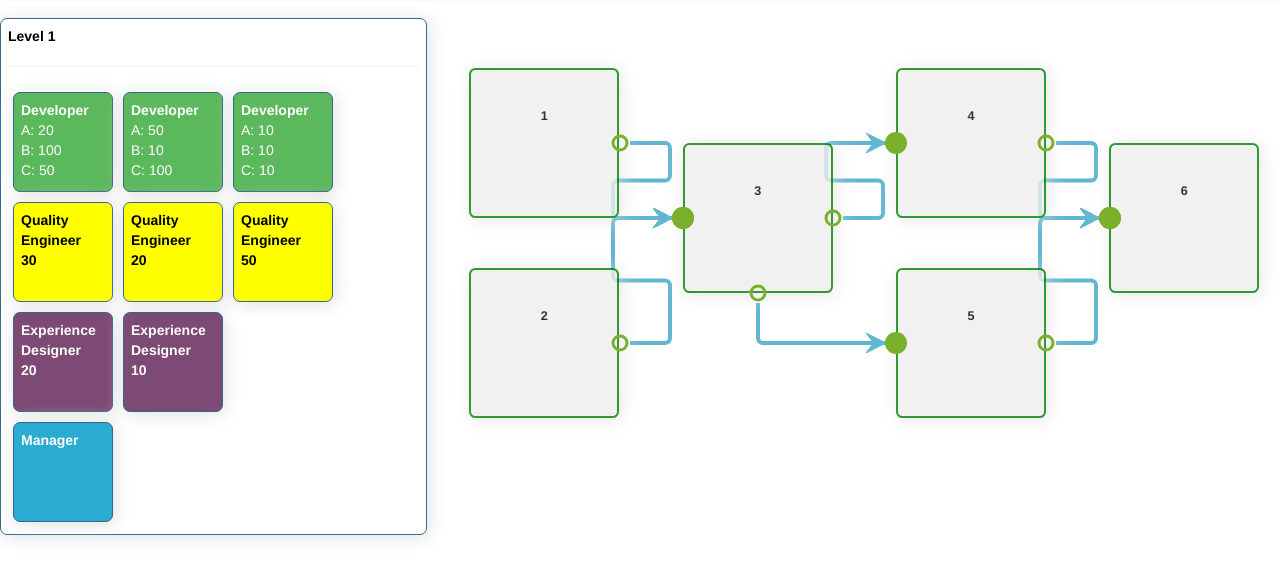
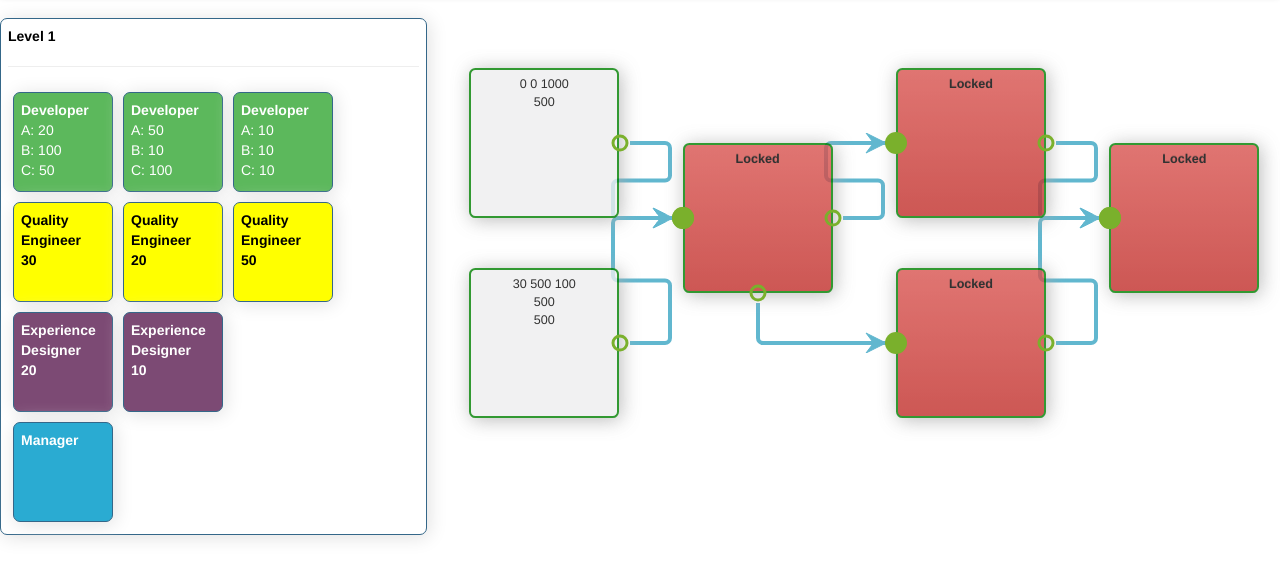
Before and after one commit to alseambusher/nick-fury, a plain HTML site: page index.htm in a window 1280 px wide. Both pictures are taken after a click on the link "Start Game". Shown: the part 54-632 px from the top of the page. Drawn offline with Linux system fonts and the light colour scheme.

Commit message:
making adding tiles dynamic

```diff
--- a/css/app.css
+++ b/css/app.css
@@ -17,7 +17,6 @@
     padding:0.5em;
     width:150px;
     height:150px;
-    line-height: 80px;
     -webkit-transition: -webkit-box-shadow 0.15s ease-in;
     -moz-transition: -moz-box-shadow 0.15s ease-in;
     -o-transition: -o-box-shadow 0.15s ease-in;
--- a/index.htm
+++ b/index.htm
@@ -48,17 +48,10 @@
 </nav>
 <div class="container-fluid">
 	<div class="row">
-	<div class="toolbox col-md-4" id="toolbox">
-	<b>Level 1</b><hr/>
-	</div>
-        <div class="col-md-8 flow" id="flow">
-            <div class="window" id="flowchartWindow1"><strong>1</strong><br/><br/></div>
-            <div class="window" id="flowchartWindow2"><strong>2</strong><br/><br/></div>
-            <div class="window" id="flowchartWindow3"><strong>3</strong><br/><br/></div>
-            <div class="window" id="flowchartWindow4"><strong>4</strong><br/><br/></div>
-            <div class="window" id="flowchartWindow5"><strong>5</strong><br/><br/></div>
-            <div class="window" id="flowchartWindow6"><strong>6</strong><br/><br/></div>
-        </div>
+		<div class="toolbox col-md-4" id="toolbox">
+			<b>Level 1</b><hr/>
+		</div>
+        	<div class="col-md-8 flow" id="flow"></div>
 	</div>
 </div>
 <script src="js/app.js"></script>
--- a/js/app.js
+++ b/js/app.js
@@ -20,6 +20,9 @@ var G_GAME_STATE = cGameStopped;
 var G_NUM_TILES = 0;
 
 // game settings -----------------------------------------
+// 1 3 R L means: node1 - node3 connection is made from right of node1 to left of node2
+// 6 is number of tiles
+// TODO for 8 10 12
 var game_connections = { 6: [[1,3,R,L],
 			[2,3,R,L],
 			[3,4,R,L],
@@ -28,6 +31,7 @@ var game_connections = { 6: [[1,3,R,L],
 			[5,6,R,L]] };
 
 // left and top positions of the window in %
+// This specifies arrangements of each node. [5,10] means first node is 5% from left and 10% from top
 var window_positions = { 6: [[5,10],
 			     [5,50],
 			     [30,25],
@@ -35,6 +39,8 @@ var window_positions = { 6: [[5,10],
 			     [55,50],
 			     [80,25]]};
 
+// this should specify the requirement of each node.
+// NOTE: add "locked":false to starting nodes
 var levels = { 6 : [{"Dev":[0,0,1000], "QE":500,"locked":false},
 			{"Dev":[30,500,100], "QE":500,"XD":500,"locked":false},
 			{"Dev":[500,60,0], "QE":500,"XD":500},
@@ -67,7 +73,7 @@ $(document).ready(function(){
 
 	$("#start_game_button").click(start);
 
-	// make dev
+	// making dev
 	for (var i=0; i<people["Dev"].length; i++){
 		node = people["Dev"][i];
 		var person = document.createElement("div");
@@ -103,8 +109,6 @@ $(document).ready(function(){
 		person.setAttribute('class','people manager');
 		document.getElementById("toolbox").appendChild(person);
 	}
-
-
 });
 
 
@@ -123,9 +127,44 @@ function displayProgress(){
 	if(G_GAME_STATE == cGameStarted)
 		setTimeout(displayProgress, 1000/G_GAME_SPEED);
 }
+// this simply updates the windows using the array levels
+function create_tiles(){
+    // add nodes
+    for(var i=0; i<G_NUM_TILES; i++){
+	_window = document.createElement("div");
+	_window.id = "flowchartWindow"+(i+1);
+	_window.setAttribute("class", "window");
+
+    	node = levels[G_NUM_TILES][i];
+	// see if level is locked
+	if(node.locked == false){
+		//TODO better formatting
+		var content="";
+		if(node.Dev != undefined)
+			content+=node.Dev[0]+" "+node.Dev[1]+" "+node.Dev[2]+"<br>";
+		if(node.QE != undefined)
+			content+=node.QE+"<br>";
+		if(node.XD != undefined)
+			content+=node.XD+"<br>";
+		_window.innerHTML = content;
+	}
+	else{
+		_window.setAttribute("class", "window btn-danger");
+		_window.innerHTML = "<b>Locked</b>";
+	}
+	document.getElementById("flow").appendChild(_window);
+    }
+}
+
+//call this after end of process completion
+function update_locks(){
+	//TODO
+}
 
 function start() {
 
+    // create tiles
+    create_tiles();
     // make all the people in the toolbox draggable
     $(".people").draggable({revert: 'invalid'});
     $(".window").droppable({
@@ -291,5 +330,4 @@ function start() {
 
     // set flag of game state
     G_GAME_STATE = cGameStarted;
-    displayProgress();
 }
```
